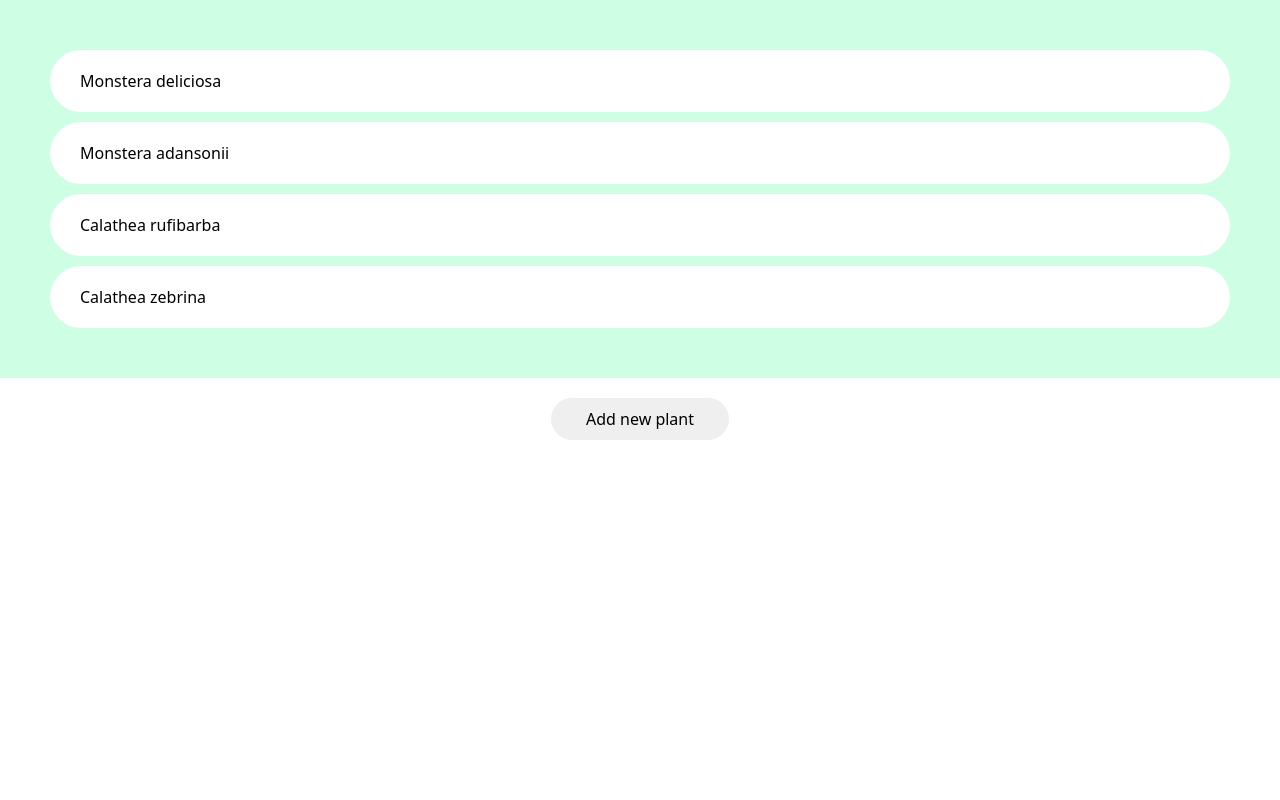
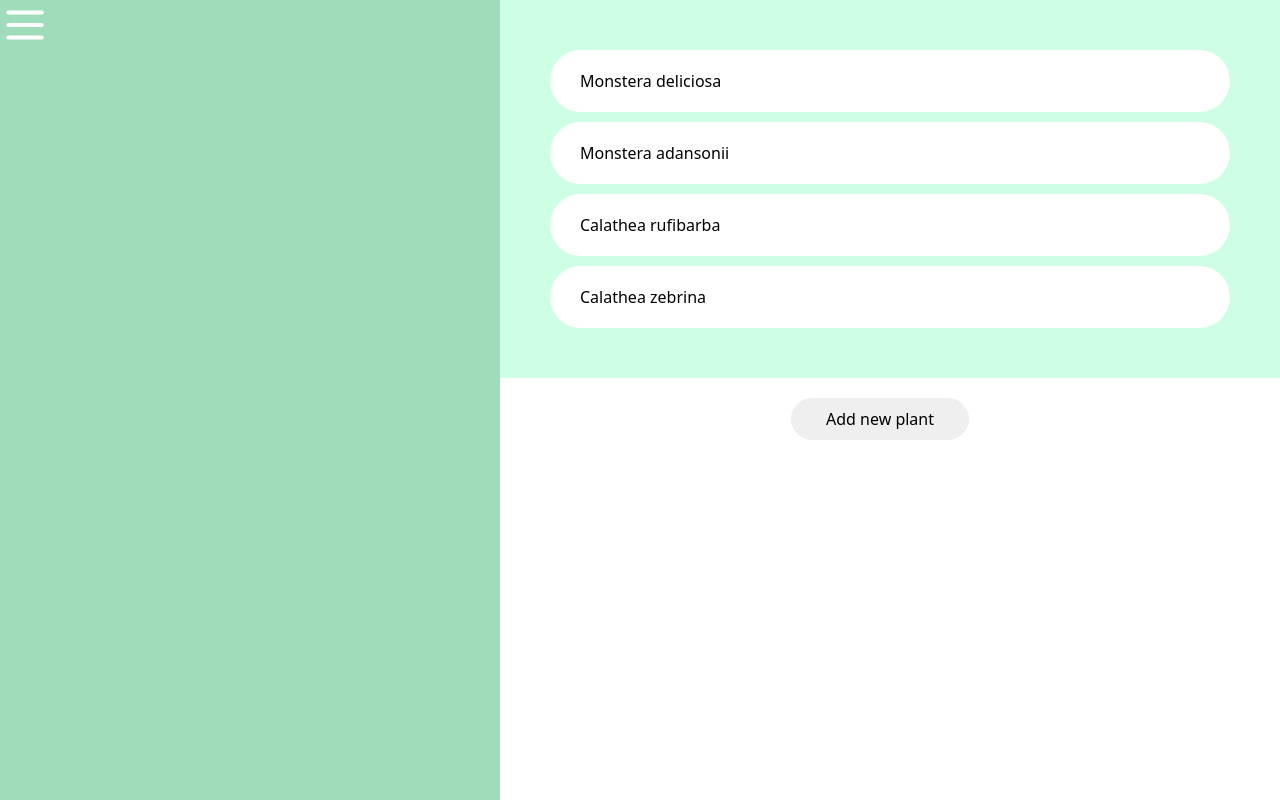
Before and after one commit to ngoosen/gardening-app, a Next.js app: page / in a window 1280 px wide. Built offline with nearby package versions, Linux system fonts and the light colour scheme.

Commit message:
feat: add side navigation component

```diff
--- /dev/null
+++ b/app/components/sideNav/SideNavigation.tsx
@@ -0,0 +1,25 @@
+"use client";
+
+import { useState } from "react";
+
+import styles from "@/style/components/sideNav/SideNavigation.module.scss";
+
+import { Menu } from "lucide-react";
+
+export default function SideNavigation(): JSX.Element {
+  const [open, setOpen] = useState<boolean>(false);
+
+  function openHandler() {
+    setOpen(true);
+  }
+
+  function closeHandler() {
+    setOpen(false);
+  }
+
+  return (
+    <nav className={`${styles.main} ${open ? styles.open : styles.close}`} onMouseEnter={openHandler} onMouseLeave={closeHandler}>
+      <Menu color="#ffffff" size={50} />
+    </nav>
+  );
+}
--- a/app/layout.tsx
+++ b/app/layout.tsx
@@ -1,5 +1,8 @@
 import type { Metadata } from "next";
+
 import "./globals.css";
+
+import SideNavigation from "./components/sideNav/SideNavigation";
 
 export const metadata: Metadata = {
   title: "Plant App",
@@ -14,7 +17,10 @@ export default function RootLayout({
   return (
     <html lang="en">
       <body>
-        {children}
+        <SideNavigation />
+        <main>
+          {children}
+        </main>
       </body>
     </html>
   );
--- /dev/null
+++ b/style/components/sideNav/SideNavigation.module.scss
@@ -0,0 +1,19 @@
+@import "../../variables";
+
+.main {
+  float: left;
+
+  height: 100vh;
+
+  background-color: $secondary_green;
+
+  transition: all .5s;
+}
+
+.open {
+  width: 500px;
+}
+
+.close {
+  width: 100px;
+}
```
